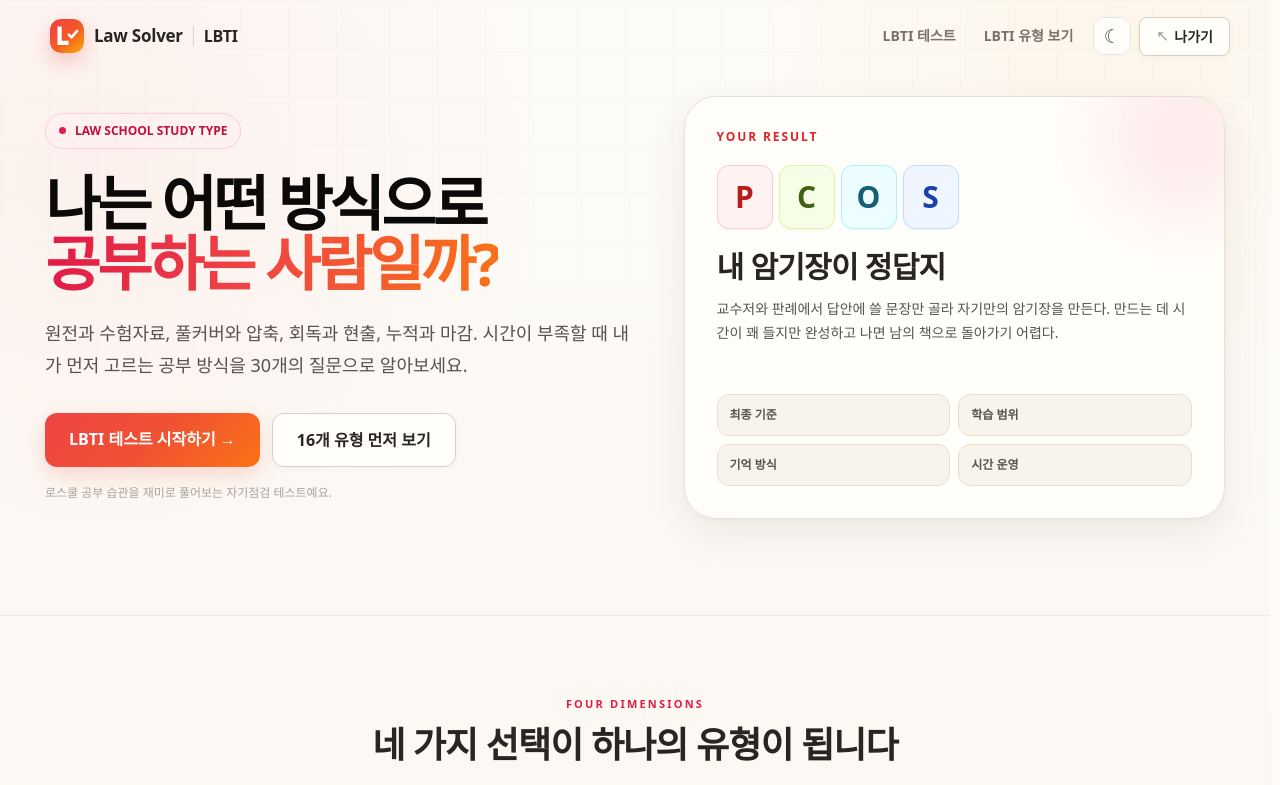
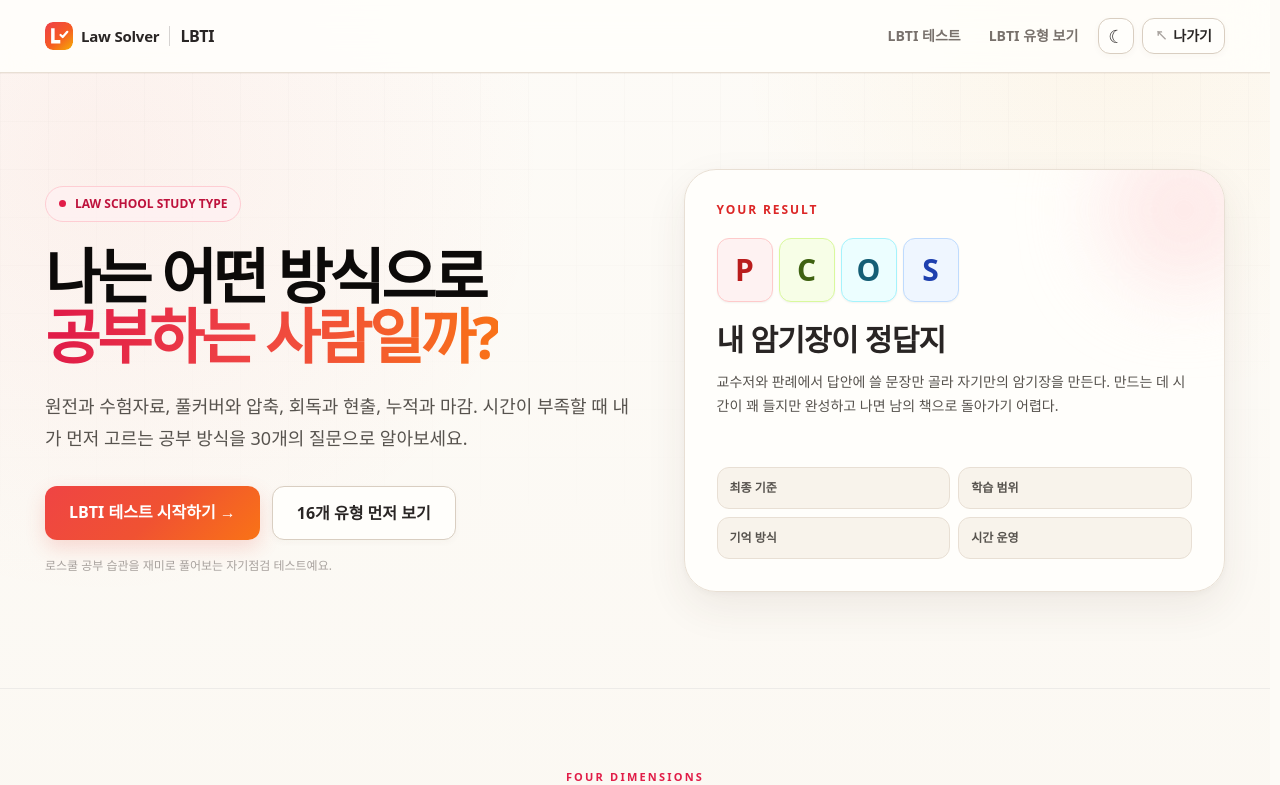
Before and after one commit to haryunio/law-solver, a React (Vite) app: page /apps/lbti in a window 1280 px wide. Shown: the top 785 px of the page. Built offline with nearby package versions, Linux system fonts and the light colour scheme; no server answers.

Commit message:
fix: isolate mini app headers from landing navigation

```diff
--- /dev/null
+++ b/src/components/ui/MiniAppHeader.tsx
@@ -0,0 +1,46 @@
+import type { ReactNode } from "react";
+import { Link } from "react-router-dom";
+import { useSettingsStore } from "../../store/useSettingsStore";
+import { BrandMark } from "./BrandMark";
+import { ReturnLinkLabel } from "./ReturnLinkLabel";
+
+interface MiniAppHeaderProps {
+  title: string;
+  titleTo?: string;
+  label: string;
+  children?: ReactNode;
+}
+
+export function MiniAppHeader(props: MiniAppHeaderProps) {
+  const { darkMode, toggleDarkMode } = useSettingsStore();
+  return <MiniAppHeaderView {...props} darkMode={darkMode} onToggleTheme={toggleDarkMode} />;
+}
+
+/** Pure view also used by the gallery without changing saved settings. */
+export function MiniAppHeaderView({ title, titleTo, label, children, darkMode, onToggleTheme }: MiniAppHeaderProps & {
+  darkMode: boolean;
+  onToggleTheme: () => void;
+}) {
+  const titleClass = "min-w-0 truncate text-sm font-bold tracking-tight sm:text-base";
+  return (
+    <header className="mini-app-nav app-topbar sticky top-0 z-50 shrink-0 border-b">
+      <nav aria-label={label} className="landing-container flex flex-col gap-2 py-3 sm:min-h-[72px] sm:flex-row sm:items-center sm:gap-3">
+        <div className="flex min-w-0 items-center gap-2.5 sm:flex-1">
+          <Link to="/" className="flex shrink-0 items-center gap-2" aria-label="Law Solver 홈">
+            <BrandMark size="small" />
+            <span className="whitespace-nowrap text-[15px] font-semibold tracking-[-0.015em]">Law Solver</span>
+          </Link>
+          <span className="h-5 w-px shrink-0 bg-stone-300 dark:bg-stone-700" aria-hidden="true" />
+          {titleTo ? <Link to={titleTo} title={title} className={titleClass} aria-label={`${title} 홈`}>{title}</Link> : <span title={title} className={titleClass}>{title}</span>}
+        </div>
+        <div className="flex shrink-0 items-center justify-end gap-2">
+          {children}
+          <button type="button" onClick={onToggleTheme} className="app-button-secondary flex h-9 w-9 shrink-0 items-center justify-center rounded-xl text-lg" aria-label={darkMode ? "라이트 모드로 전환" : "다크 모드로 전환"}>
+            <span aria-hidden="true">{darkMode ? "☀" : "☾"}</span>
+          </button>
+          <Link to="/apps" className="app-button-secondary flex h-9 shrink-0 items-center rounded-xl px-3 text-xs font-bold sm:text-sm"><ReturnLinkLabel>나가기</ReturnLinkLabel></Link>
+        </div>
+      </nav>
+    </header>
+  );
+}
--- a/src/index.css
+++ b/src/index.css
@@ -891,6 +891,12 @@ html {
 
 .landing-nav-placeholder { height: calc(72px + env(safe-area-inset-top, 0px)); }
 
+.mini-app-nav { padding-top: env(safe-area-inset-top, 0px); }
+.mini-app-anchor { scroll-margin-top: calc(144px + env(safe-area-inset-top, 0px)); }
+@media (min-width: 640px) {
+  .mini-app-anchor { scroll-margin-top: calc(96px + env(safe-area-inset-top, 0px)); }
+}
+
 .landing-nav-wrap {
   position: fixed;
   top: 0;
--- a/src/mini-apps/lbti/components/LbtiLayout.tsx
+++ b/src/mini-apps/lbti/components/LbtiLayout.tsx
@@ -1,12 +1,9 @@
 import type { ReactNode } from "react";
-import { Link, NavLink } from "react-router-dom";
-import { BrandMark } from "../../../components/ui/BrandMark";
+import { NavLink } from "react-router-dom";
+import { MiniAppHeader } from "../../../components/ui/MiniAppHeader";
 import { LandingFooter } from "../../../components/ui/LandingFooter";
-import { ReturnLinkLabel } from "../../../components/ui/ReturnLinkLabel";
-import { useSettingsStore } from "../../../store/useSettingsStore";
 
 export function LbtiLayout({ children }: { children: ReactNode }) {
-  const { darkMode, toggleDarkMode } = useSettingsStore();
   const navClass = ({ isActive }: { isActive: boolean }) =>
     [
       "rounded-lg px-2.5 py-2 text-xs font-semibold transition sm:px-3 sm:text-sm",
@@ -17,38 +14,12 @@ export function LbtiLayout({ children }: { children: ReactNode }) {
 
   return (
     <div className="app-page flex min-h-screen flex-col">
-      <header className="landing-nav-wrap">
-        <nav className="landing-container flex h-[72px] items-center gap-3" aria-label="LBTI 메뉴">
-          <div className="flex min-w-0 items-center gap-2.5">
-            <Link to="/" className="flex min-w-0 items-center gap-2.5" aria-label="Law Solver 홈">
-              <BrandMark className="landing-logo-mark" />
-              <span className="truncate text-[17px] font-semibold tracking-[-0.015em]">Law Solver</span>
-            </Link>
-            <span className="h-5 w-px shrink-0 bg-stone-300 dark:bg-stone-700" aria-hidden="true" />
-            <Link to="/apps/lbti" className="shrink-0 text-sm font-bold tracking-tight sm:text-base" aria-label="LBTI 홈">
-              LBTI
-            </Link>
-          </div>
-
-          <div className="ml-auto flex shrink-0 items-center gap-0.5 sm:gap-1">
-            <div className="hidden items-center gap-0.5 sm:flex sm:gap-1">
-              <NavLink to="/apps/lbti/test" className={navClass}>LBTI 테스트</NavLink>
-              <NavLink to="/apps/lbti/types" className={navClass}>LBTI 유형 보기</NavLink>
-            </div>
-            <button
-              type="button"
-              onClick={toggleDarkMode}
-              className="landing-theme-button ml-1"
-              aria-label={darkMode ? "라이트 모드로 전환" : "다크 모드로 전환"}
-            >
-              <span aria-hidden="true">{darkMode ? "☀" : "☾"}</span>
-            </button>
-            <Link to="/apps" className="app-button-secondary ml-1 rounded-lg px-3 py-2 text-xs font-bold sm:px-4 sm:text-sm">
-              <ReturnLinkLabel>나가기</ReturnLinkLabel>
-            </Link>
-          </div>
-        </nav>
-      </header>
+      <MiniAppHeader title="LBTI" titleTo="/apps/lbti" label="LBTI 메뉴">
+        <div className="hidden items-center gap-0.5 sm:flex sm:gap-1">
+          <NavLink to="/apps/lbti/test" className={navClass}>LBTI 테스트</NavLink>
+          <NavLink to="/apps/lbti/types" className={navClass}>LBTI 유형 보기</NavLink>
+        </div>
+      </MiniAppHeader>
 
       <div className="flex-1">{children}</div>
       <LandingFooter />
--- a/src/mini-apps/legal-ethics-17/LegalEthics17Page.tsx
+++ b/src/mini-apps/legal-ethics-17/LegalEthics17Page.tsx
@@ -1,9 +1,6 @@
 import { useMemo, useState } from "react";
-import { Link } from "react-router-dom";
-import { BrandMark } from "../../components/ui/BrandMark";
+import { MiniAppHeader } from "../../components/ui/MiniAppHeader";
 import { LandingFooter } from "../../components/ui/LandingFooter";
-import { ReturnLinkLabel } from "../../components/ui/ReturnLinkLabel";
-import { useSettingsStore } from "../../store/useSettingsStore";
 import { legalEthicsAnswers } from "./data";
 import { gradeLegalEthicsAnswers, parseLegalEthicsAnswers } from "./grading";
 
@@ -12,7 +9,6 @@ const answerGroups = Array.from({ length: 4 }, (_, index) =>
 );
 
 export function LegalEthics17Page() {
-  const { darkMode, toggleDarkMode } = useSettingsStore();
   const [answerInput, setAnswerInput] = useState("");
   const parsedAnswers = useMemo(() => parseLegalEthicsAnswers(answerInput), [answerInput]);
   const grade = useMemo(
@@ -25,31 +21,7 @@ export function LegalEthics17Page() {
 
   return (
     <div className="app-page flex min-h-screen flex-col">
-      <header className="landing-nav-wrap">
-        <nav className="landing-container flex h-[72px] items-center gap-3" aria-label="제17회 법조윤리시험 가답안 메뉴">
-          <div className="flex min-w-0 items-center gap-2.5">
-            <Link to="/" className="flex min-w-0 items-center gap-2.5" aria-label="Law Solver 홈">
-              <BrandMark className="landing-logo-mark" />
-              <span className="truncate text-[17px] font-semibold tracking-[-0.015em]">Law Solver</span>
-            </Link>
-            <span className="h-5 w-px shrink-0 bg-stone-300 dark:bg-stone-700" aria-hidden="true" />
-            <span className="truncate text-sm font-bold tracking-tight sm:text-base">법조윤리 가답안</span>
-          </div>
-          <div className="ml-auto flex shrink-0 items-center gap-1">
-            <button
-              type="button"
-              onClick={toggleDarkMode}
-              className="landing-theme-button"
-              aria-label={darkMode ? "라이트 모드로 전환" : "다크 모드로 전환"}
-            >
-              <span aria-hidden="true">{darkMode ? "☀" : "☾"}</span>
-            </button>
-            <Link to="/apps" className="app-button-secondary ml-1 rounded-lg px-3 py-2 text-xs font-bold sm:px-4 sm:text-sm">
-              <ReturnLinkLabel>나가기</ReturnLinkLabel>
-            </Link>
-          </div>
-        </nav>
-      </header>
+      <MiniAppHeader title="법조윤리 가답안" label="제17회 법조윤리시험 가답안 메뉴" />
 
       <main className="flex-1">
         <section className="border-b border-stone-200/70 dark:border-stone-800/70">
@@ -186,7 +158,7 @@ export function LegalEthics17Page() {
             <h2 id="explanations-title" className="mt-2 text-2xl font-black tracking-tight">문항별 해설</h2>
             <div className="mt-6 grid gap-4">
               {legalEthicsAnswers.map((item) => (
-                <article id={`explanation-${item.number}`} key={item.number} className="app-card scroll-mt-24 rounded-2xl border p-5 sm:p-6">
+                <article id={`explanation-${item.number}`} key={item.number} className="app-card mini-app-anchor rounded-2xl border p-5 sm:p-6">
                   <div className="flex items-center gap-3">
                     <span className="flex h-10 w-10 shrink-0 items-center justify-center rounded-xl bg-red-50 text-sm font-black text-red-700 dark:bg-red-950/50 dark:text-red-300">
                       {item.number}
--- a/src/pages/DesignSystemPage.tsx
+++ b/src/pages/DesignSystemPage.tsx
@@ -12,6 +12,7 @@ import { BrandMark } from "../components/ui/BrandMark";
 import { Button } from "../components/ui/Button";
 import { ConfirmDialog } from "../components/ui/ConfirmDialog";
 import { DashboardHeaderTitle } from "../components/ui/DashboardHeaderTitle";
+import { MiniAppHeaderView } from "../components/ui/MiniAppHeader";
 import { Dialog } from "../components/ui/Dialog";
 import { IconCloseButton } from "../components/ui/IconCloseButton";
 import { PremiumBadge } from "../components/ui/PremiumBadge";
@@ -117,6 +118,7 @@ function ProblemCardPreview({ title, type, premium, onEdit }: {
 /** Isolated component examples. No account or offline study data is read or changed. */
 export function DesignSystemPage() {
   const [headerTitle, setHeaderTitle] = useState("민법 채권총론 중간고사 대비 사례형 연습 문제");
+  const [miniHeaderDark, setMiniHeaderDark] = useState(false);
   const [problemTitle, setProblemTitle] = useState("민법 기초 확인 문제");
   const [questionType, setQuestionType] = useState<TestType>("5-choice");
   const [memo, setMemo] = useState("");
@@ -166,6 +168,10 @@ export function DesignSystemPage() {
               <Button variant="primary" onClick={() => notify("새 문제 등록 버튼을 눌렀습니다.")}>새 문제 등록</Button>
               <Button onClick={() => notify("과목 목록 버튼을 눌렀습니다.", "info")}>과목 목록</Button>
             </DashboardHeaderTitle>
+            <p className="text-sm text-stone-500">개별 미니 앱은 본문 위에 자리를 유지하는 공통 헤더를 사용합니다. 모바일에서는 제목과 메뉴를 두 줄로 나눕니다.</p>
+            <div>
+              <MiniAppHeaderView title="미니 앱 예시" label="미니 앱 헤더 예시" darkMode={miniHeaderDark} onToggleTheme={() => setMiniHeaderDark((value) => !value)} />
+            </div>
             <p className="text-sm text-stone-500">랜딩은 스크롤하면 아래와 같은 플로팅 표면으로 전환됩니다.</p>
             <div className="landing-nav-wrap" data-floating="true" style={{ position: "relative", zIndex: "auto", paddingTop: 0 }}>
               <div className="landing-nav-surface">
```
Also changed, not shown: src/mini-apps/README.md, src/mini-apps/lbti/README.md, src/mini-apps/legal-ethics-17/README.md, 2 other files (tests, documents, lock files or other folders).
